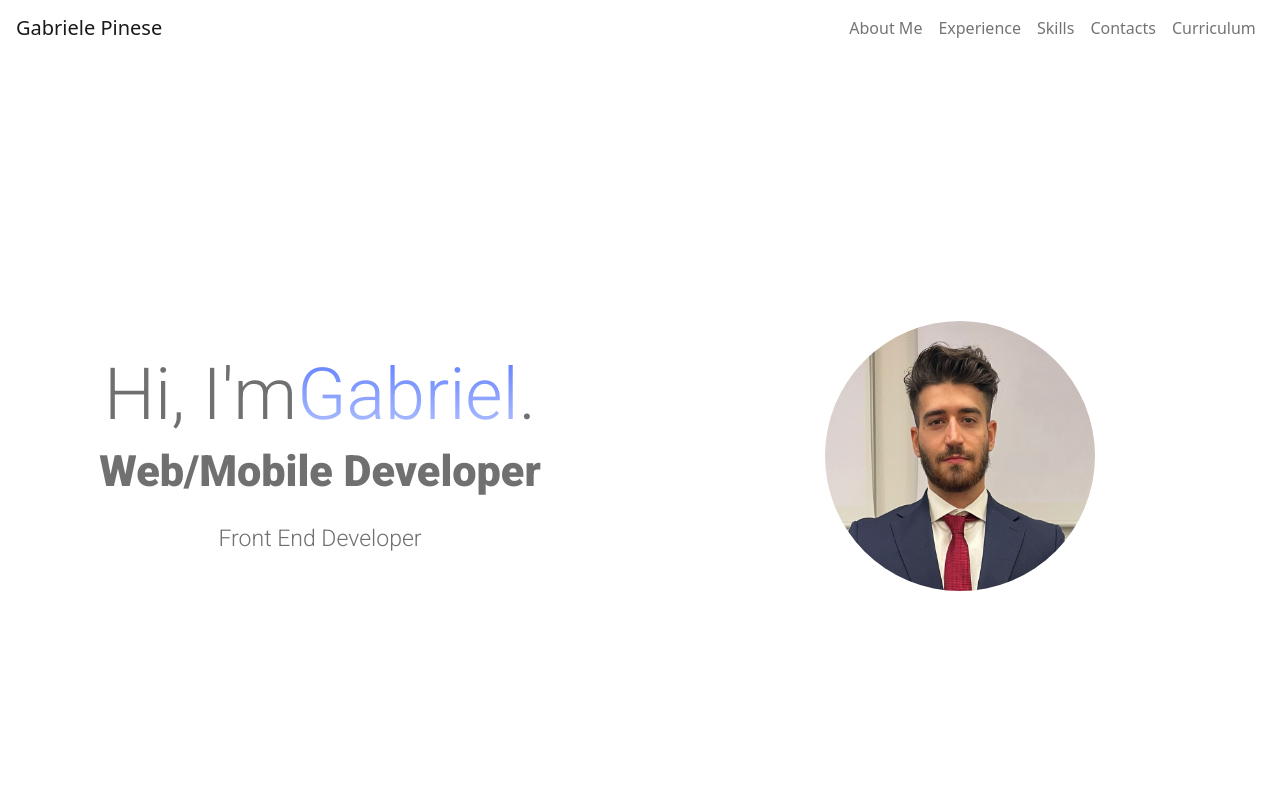
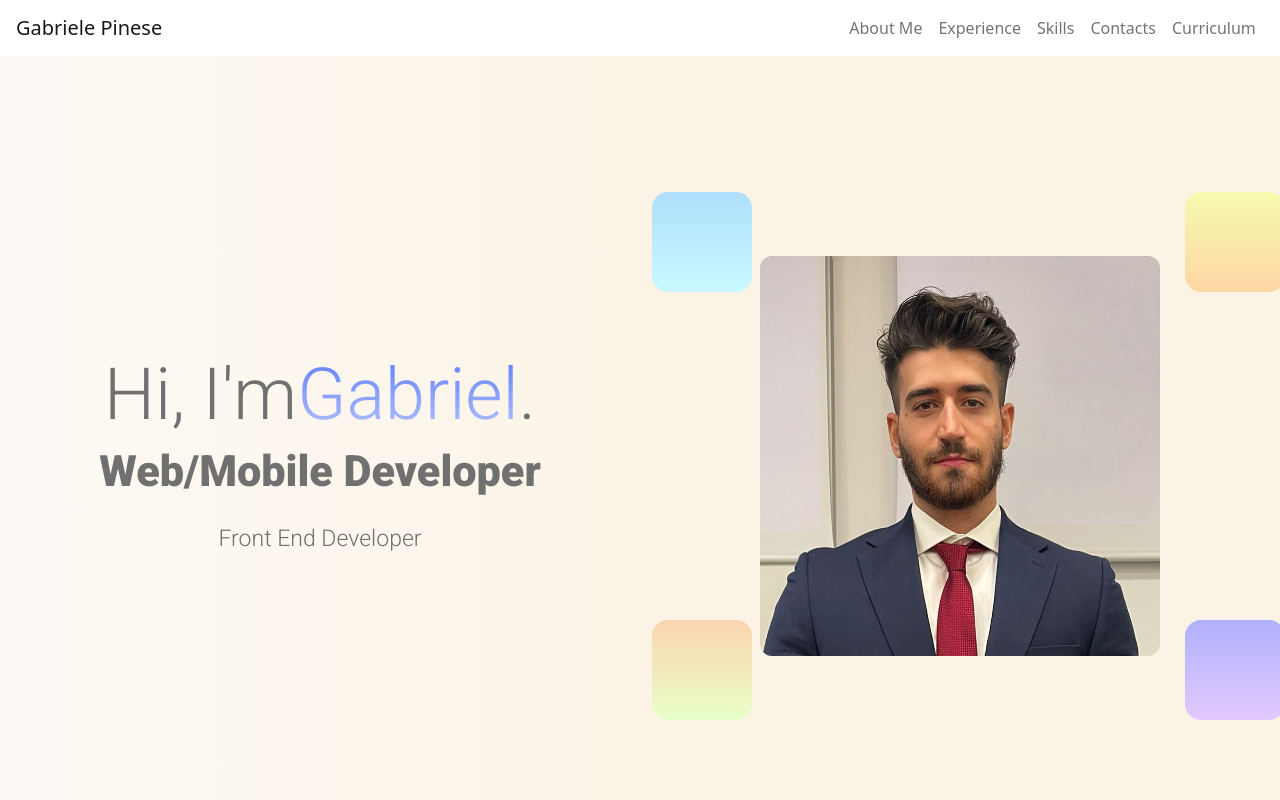
Before and after one commit to gabrielepinese/portfolionodejs, a website: page src/index.html in a window 1280 px wide. Shown: the top 800 px of the page. Drawn offline with nearby package versions, Linux system fonts and the light colour scheme; files that its build step writes are made by us from their sources.

Commit message:
refactor ( feature-home ) : refactoring

```diff
--- a/src/index.html
+++ b/src/index.html
@@ -135,8 +135,8 @@
               href="assets/cv/CV_Gabriele_Pinese.pdf"
               download="CV_Gabriele_Pinese.pdf"
               >Curriculum
-              <i class="fa-solid fa-arrow-down fa-bounce downloadIcon"></i
-            ></a>
+              <i class="fa-solid fa-arrow-down fa-bounce downloadIcon"></i>
+            </a>
           </li>
         </ul>
         <!-- Links -->
@@ -146,7 +146,7 @@
 
     <!-- Home -->
 
-    <div id="Home" class="container-fluid h-100 bg-white overflow-hidden">
+    <div id="Home" class="container-fluid h-100 overflow-hidden">
       <div class="row h-100">
         <div
           class="descHome col-lg-6 d-flex flex-column justify-content-center align-items-center"
@@ -162,7 +162,8 @@
         <div
           class="col-lg-6 position-relative d-flex justify-content-center align-items-center"
         >
-          <div class="overlayBlob">
+          <!-- blob -->
+          <div class="overlayBlob d-none">
             <svg
               class="position-absolute"
               version="1.1"
@@ -248,11 +249,28 @@
           <!-- <figure class="line-bi">
 					<span aria-label="Photo od Gabriele." role="img" class="img-home"></span>
 				</figure> -->
-          <img
-            class="rounded-circle img-homePage"
-            alt="avatar1"
-            src="assets/images/profilepic.webp"
-          />
+
+          <!-- ImageHomePage -->
+
+          <div class="row position-relative">
+            <div class="col-2 d-flex flex-column">
+              <div class="squareCool squareColor1"></div>
+              <div class="squareCool mt-auto squareColor2"></div>
+            </div>
+            <div
+              class="col-8 d-flex justify-content-center align-items-center position-relative"
+            >
+              <img
+                class="img-homePage"
+                alt="avatar1"
+                src="assets/images/profilepic.webp"
+              />
+            </div>
+            <div class="col-2 d-flex flex-column">
+              <div class="squareCool squareColor3"></div>
+              <div class="squareCool mt-auto squareColor4"></div>
+            </div>
+          </div>
         </div>
       </div>
     </div>
--- a/src/sass/style.scss
+++ b/src/sass/style.scss
@@ -26,6 +26,14 @@
 
   .borderD{
     border-right: 1px solid #C0C0C0;
+  }
+
+  .topLess{
+    margin-top: -2rem;
+  }
+
+  .bottomLess{
+    margin-bottom: -2rem;
   }
 
   @media only screen and (max-width: 991px) {
@@ -72,9 +80,9 @@
   }
 
   .img-homePage{
-    width: 270px;
-    height: 270px;
-    z-index: 99;
+    width: 400px;
+    height: 400px;
+    border-radius: 12px;
   }
 
   .descHome{
@@ -99,7 +107,7 @@
 
   html, body{
       height: 100%;
-      background-color: #f6f7f8;
+      background-color: #0000;
       scroll-behavior: smooth;
       color: white;
   }
@@ -314,6 +322,61 @@
   /* ------------------------------ */
   /* ----------Home---------- */
   /* ------------------------------ */
+
+  #Home{
+    background: rgb(253,250,245);
+    background: -moz-linear-gradient(90deg, rgba(253,250,245,1) 0%, rgba(251,243,230,1) 50%);
+    background: -webkit-linear-gradient(90deg, rgba(253,250,245,1) 0%, rgba(251,243,230,1) 50%);
+    background: linear-gradient(90deg, rgba(253,250,245,1) 0%, rgba(251,243,230,1) 50%);
+    filter: progid:DXImageTransform.Microsoft.gradient(startColorstr="#fdfaf5",endColorstr="#fbf3e6",GradientType=1);
+  }
+
+  .squareCool{
+    border-radius: 16px;
+  }
+
+  .squareColor1{
+    margin-top: -4rem;
+    width: 100px;
+    height: 100px;
+    background: rgb(201,249,255);
+    background: -moz-linear-gradient(0deg, rgba(201,249,255,1) 0%, rgba(175,223,251,1) 100%);
+    background: -webkit-linear-gradient(0deg, rgba(201,249,255,1) 0%, rgba(175,223,251,1) 100%);
+    background: linear-gradient(0deg, rgba(201,249,255,1) 0%, rgba(175,223,251,1) 100%);
+    filter: progid:DXImageTransform.Microsoft.gradient(startColorstr="#c9f9ff",endColorstr="#afdffb",GradientType=1);
+  }
+
+  .squareColor2{
+    width: 100px;
+    height: 100px;
+    margin-bottom: -4rem;
+    background: rgb(232,255,201);
+    background: -moz-linear-gradient(0deg, rgba(232,255,201,1) 0%, rgba(251,213,175,1) 100%);
+    background: -webkit-linear-gradient(0deg, rgba(232,255,201,1) 0%, rgba(251,213,175,1) 100%);
+    background: linear-gradient(0deg, rgba(232,255,201,1) 0%, rgba(251,213,175,1) 100%);
+    filter: progid:DXImageTransform.Microsoft.gradient(startColorstr="#e8ffc9",endColorstr="#fbd5af",GradientType=1);
+  }
+  .squareColor3{
+    width: 100px;
+    height: 100px;
+    margin-top: -4rem;
+    background: rgb(254,214,164);
+    background: -moz-linear-gradient(0deg, rgba(254,214,164,1) 0%, rgba(246,251,175,1) 100%);
+    background: -webkit-linear-gradient(0deg, rgba(254,214,164,1) 0%, rgba(246,251,175,1) 100%);
+    background: linear-gradient(0deg, rgba(254,214,164,1) 0%, rgba(246,251,175,1) 100%);
+    filter: progid:DXImageTransform.Microsoft.gradient(startColorstr="#fed6a4",endColorstr="#f6fbaf",GradientType=1);
+  }
+
+  .squareColor4{
+    width: 100px;
+    height: 100px;
+    margin-bottom: -4rem;
+    background: rgb(227,201,255);
+    background: -moz-linear-gradient(0deg, rgba(227,201,255,1) 0%, rgba(175,177,251,1) 100%);
+    background: -webkit-linear-gradient(0deg, rgba(227,201,255,1) 0%, rgba(175,177,251,1) 100%);
+    background: linear-gradient(0deg, rgba(227,201,255,1) 0%, rgba(175,177,251,1) 100%);
+    filter: progid:DXImageTransform.Microsoft.gradient(startColorstr="#e3c9ff",endColorstr="#afb1fb",GradientType=1);
+  }
 
   .overlayBlob{
     position: absolute;
```
Also changed, not shown: 1 other file.
